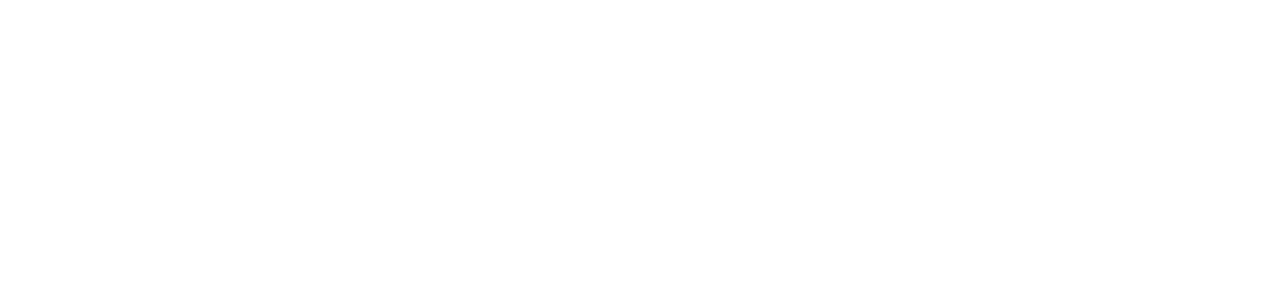
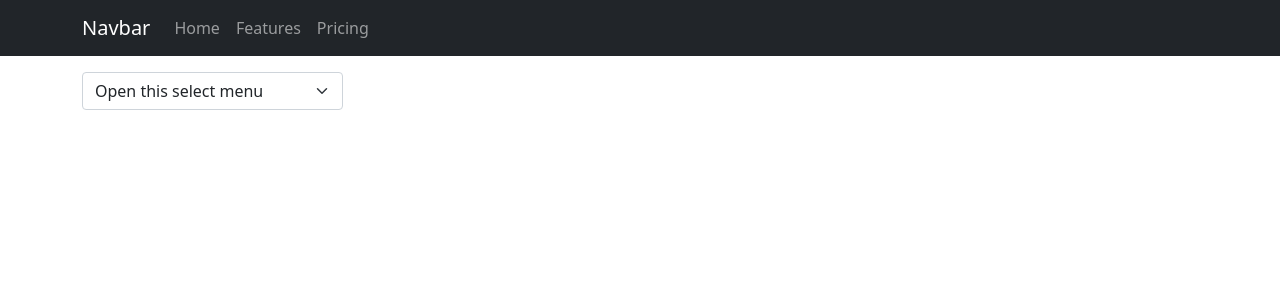
Before and after one commit to kukina622/psi-system-frontend, a React (Create React App) app: page / in a window 1280 px wide. Shown: the top 300 px of the page. Built offline with nearby package versions, Linux system fonts and the light colour scheme.

Commit message:
add Navigator component, Inventory page

```diff
--- a/src/App.tsx
+++ b/src/App.tsx
@@ -1,7 +1,14 @@
 import React from "react";
+import Navigator from "components/Navigator";
+import Inventory from "views/Inventory";
 
 function App() {
-  return <div className="App"></div>;
+  return (
+    <div className="App">
+      <Navigator />
+      <Inventory />
+    </div>
+  );
 }
 
 export default App;
--- /dev/null
+++ b/src/components/Navigator.tsx
@@ -0,0 +1,18 @@
+import { Container, Nav, Navbar } from "react-bootstrap";
+
+const Navigator = () => {
+  return (
+    <Navbar bg="dark" variant="dark">
+      <Container>
+        <Navbar.Brand href="#home">Navbar</Navbar.Brand>
+        <Nav className="me-auto">
+          <Nav.Link href="#home">Home</Nav.Link>
+          <Nav.Link href="#features">Features</Nav.Link>
+          <Nav.Link href="#pricing">Pricing</Nav.Link>
+        </Nav>
+      </Container>
+    </Navbar>
+  );
+};
+
+export default Navigator;
--- /dev/null
+++ b/src/views/Inventory.tsx
@@ -0,0 +1,20 @@
+import { Container, Form, Row, Col } from "react-bootstrap";
+
+const Inventory = () => {
+  return (
+    <Container>
+      <Row>
+        <Col md={3}>
+          <Form.Select aria-label="Default select example" className="mt-3">
+            <option>Open this select menu</option>
+            <option value="1">One</option>
+            <option value="2">Two</option>
+            <option value="3">Three</option>
+          </Form.Select>
+        </Col>
+      </Row>
+    </Container>
+  );
+};
+
+export default Inventory;
```
